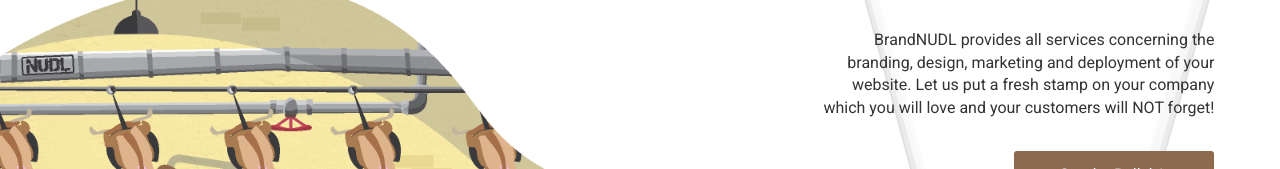
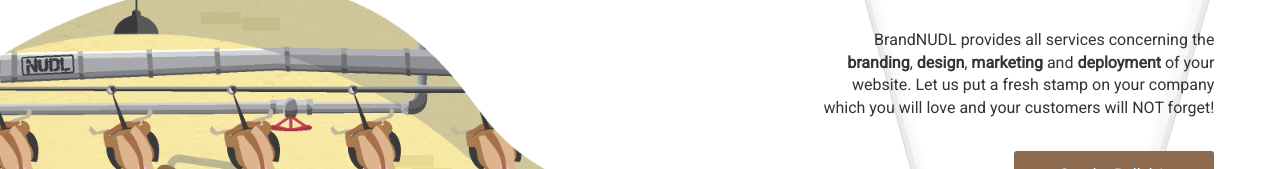
Before and after one commit to brandOLDL/brandoldl, a plain HTML site: page bn-main.html in a window 1280 px wide. Shown: the part 346-515 px from the top of the page. Drawn offline with nearby package versions, Linux system fonts and the light colour scheme; a web font is replaced by a local one.

Commit message:
copy changes

```diff
--- a/bn-main.html
+++ b/bn-main.html
@@ -59,7 +59,7 @@
 				<img alt="brandnudl typography" class="nudl-text" src="nudl-text.png"> <img alt="brandnudl typography" class="nudl-text2" src="nudl-text-sml.png">
 				<h2>Web design built by ramen<br>
 				and driven by being an idiot.</h2>
-				<p class="hero-chat">BrandNUDL provides all services concerning the branding, design, marketing and deployment of your website. Let us put a fresh stamp on your company which you will love and your customers will NOT forget! </p><button class="cta-b">Cut the Bullsh*t</button>
+				<p class="hero-chat">BrandNUDL provides all services concerning the <em>branding</em>, <em>design</em>, <em>marketing</em> and <em>deployment</em> of your website. Let us put a fresh stamp on your company which you will love and your customers will NOT forget! </p><button class="cta-b">Cut the Bullsh*t</button>
 				<div class="social">
 					<ul>
 						<li>
```
